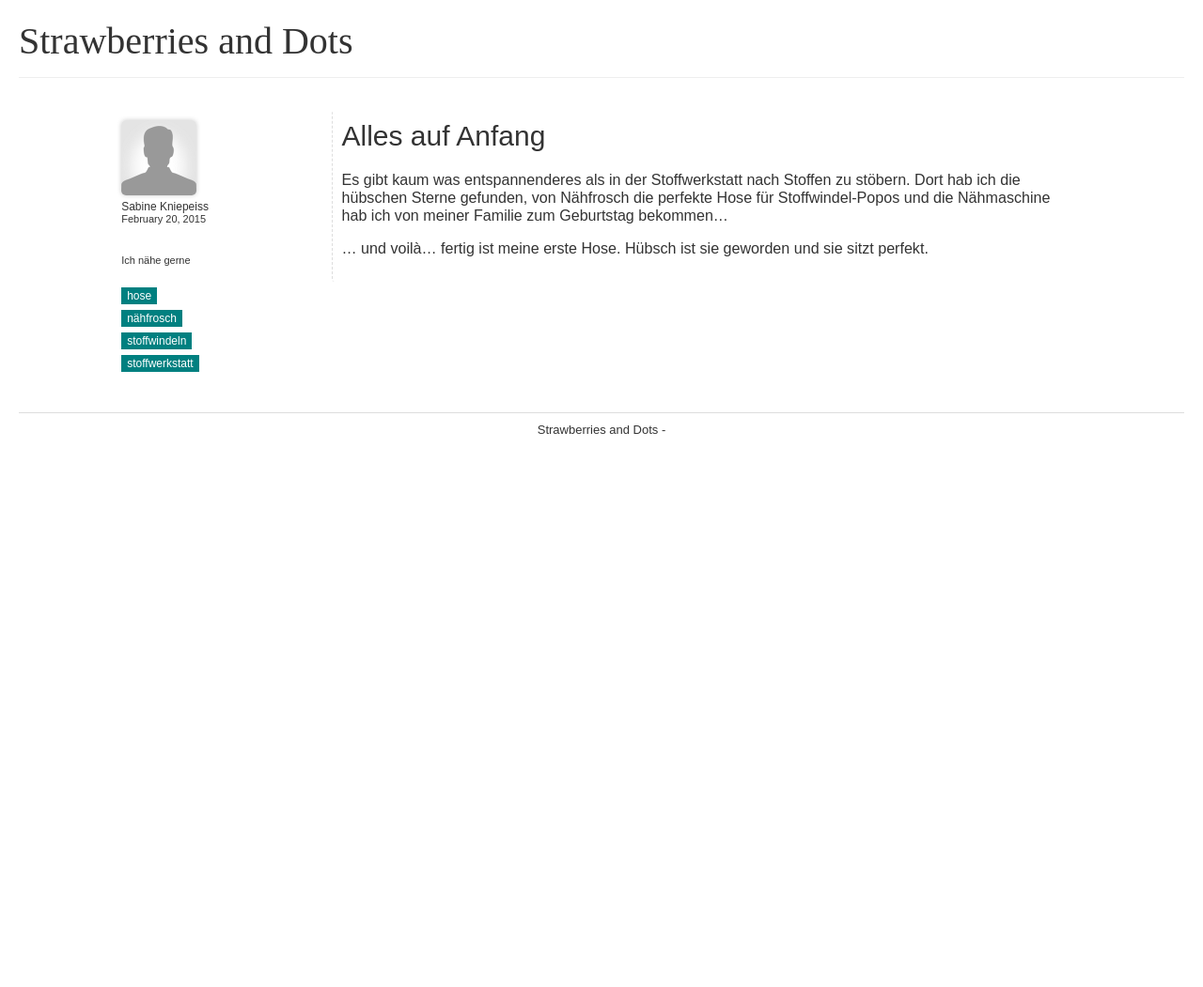
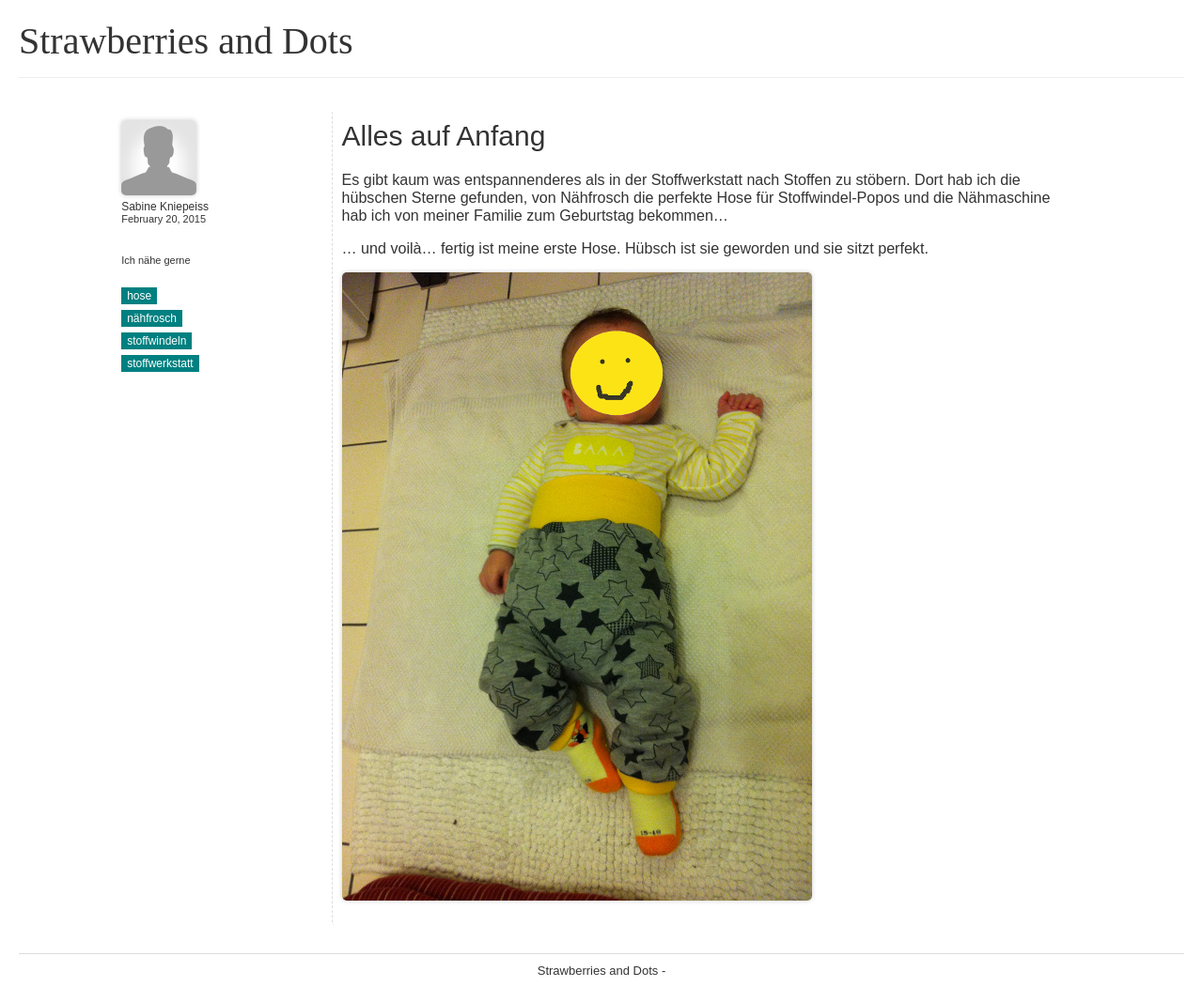
Before and after one commit to binekbine/strawberriesanddots, a Jekyll site: the page built from _posts/2015-02-20-alles-auf-anfang.markdown, in a window 1280 px wide. Shown: the whole page at 94% size. Built offline with Jekyll 4.4.1, drawn with Linux system fonts in a browser that asks for light colours; some web fonts are replaced; before the commit the page ends 900 px from its top, so only the background shows below that.

Commit message:
/ ‘_posts/2015-02-20-alles-auf-anfang.markdown’

```diff
--- a/_posts/2015-02-20-alles-auf-anfang.markdown
+++ b/_posts/2015-02-20-alles-auf-anfang.markdown
@@ -11,3 +11,5 @@ image: /images/blog/Anfang2.jpg
  Es gibt kaum was entspannenderes als in der Stoffwerkstatt nach Stoffen zu stöbern. Dort hab ich die hübschen Sterne gefunden, von Nähfrosch die perfekte Hose für Stoffwindel-Popos und die Nähmaschine hab ich von meiner Familie zum Geburtstag bekommen...
 
 ... und voilà... fertig ist meine erste Hose. Hübsch ist sie geworden und sie sitzt perfekt.
+
+![fam-jojo]({{ site.baseurl }}/images/blog/Anfang1.jpg)
```
